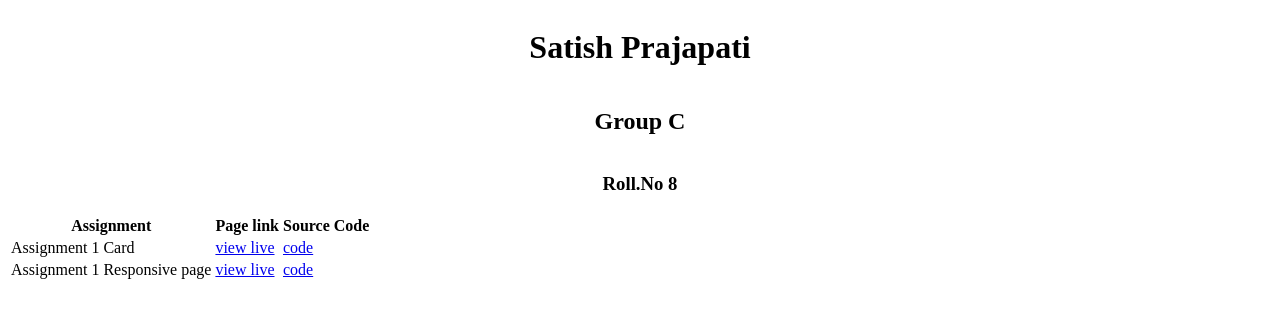
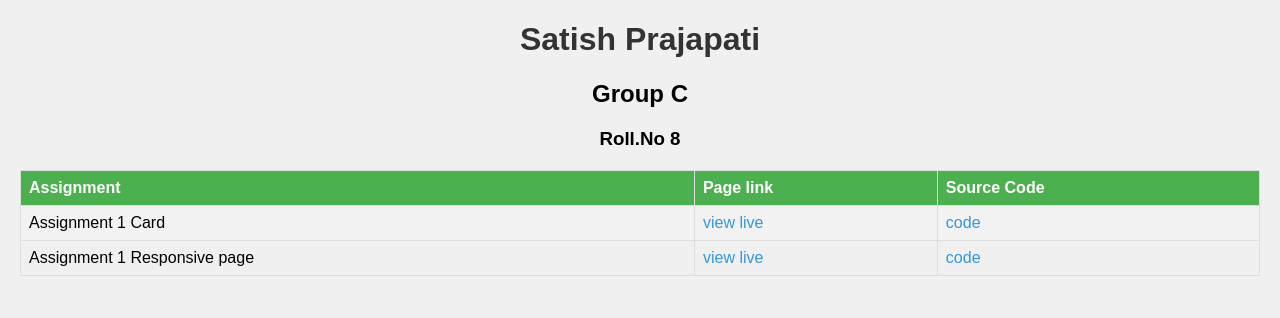
Before and after one commit to Satish9047/Satish-Assignments, a plain HTML site: page index.html in a window 1280 px wide. Drawn offline with Linux system fonts and the light colour scheme.

Commit message:
improved css

```diff
--- a/style.css
+++ b/style.css
@@ -1,18 +1,49 @@
+body {
+    font-family: Arial, sans-serif;
+    margin: 0;
+    padding: 0;
+    background-color: #f0f0f0;
+}
+
 .introduction {
-    width: 100%;
-    display: flex;
-    flex-direction: column;
-    align-items: center;
+    text-align: center;
+    margin: 20px;
+}
 
+.introduction h1 {
+    color: #333;
+}
+
+.div-assignment {
+    margin: 20px;
 }
 
 .table {
-    align-items: center;
+    width: 100%;
+    border-collapse: collapse;
+    margin-top: 20px;
 }
 
-.div-assignment {
-    width: 100%;
-    display: flex;
-    align-content: center;
+.table th, .table td {
+    border: 1px solid #ddd;
+    padding: 8px;
+    text-align: left;
+}
 
+.table th {
+    background-color: #4CAF50;
+    color: white;
 }
+
+.table tr:nth-child(even) {
+    background-color: #f2f2f2;
+}
+
+.table a {
+    text-decoration: none;
+    color: #3498db;
+}
+
+.table a:hover {
+    text-decoration: underline;
+}
```
